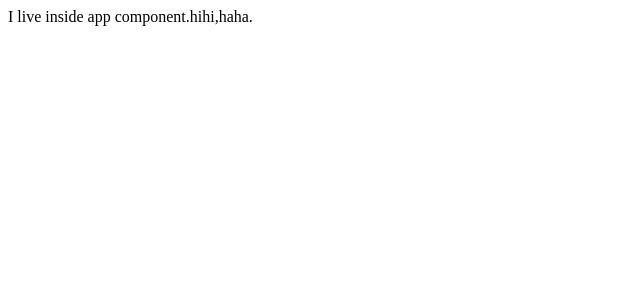
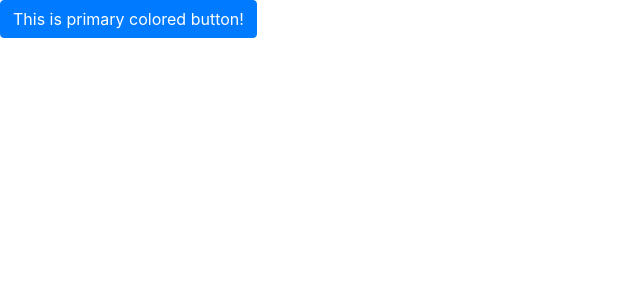
Before and after one commit to Yunksi/3fs-challenge, a React app: page / in a window 1280 px wide. Shown: the top 300 px of the page, without its empty margins (0-640 px from the left). Built offline with nearby package versions, Linux system fonts and the light colour scheme; the HTML template or start-up script is replaced by a standard one.

Commit message:
Added bootstrap, reactstrap, css-loader, style-loader, updated webpack

```diff
--- a/package.json
+++ b/package.json
@@ -23,13 +23,17 @@
     "@babel/preset-env": "^7.1.0",
     "@babel/preset-react": "^7.0.0",
     "babel-loader": "^8.0.4",
+    "css-loader": "^1.0.1",
     "react-hot-loader": "^4.3.12",
     "webpack": "^4.25.1",
     "webpack-cli": "^3.1.2",
     "webpack-dev-server": "^3.1.10"
   },
   "dependencies": {
+    "bootstrap": "^4.1.3",
     "react": "^16.6.0",
-    "react-dom": "^16.6.0"
+    "react-dom": "^16.6.0",
+    "reactstrap": "^6.5.0",
+    "style-loader": "^0.23.1"
   }
 }
--- a/src/App.jsx
+++ b/src/App.jsx
@@ -1,8 +1,9 @@
 import React, { Component } from 'react';
+import { Button } from 'reactstrap';
 
 export class App extends Component {
   render() {
-    return <div>I live inside app component.hihi,haha.</div>;
+    return <Button color="primary">This is primary colored button!</Button>;
   }
 }
 
--- a/src/index.js
+++ b/src/index.js
@@ -1,5 +1,6 @@
 import React, { Component } from 'react';
 import ReactDOM from 'react-dom';
+import 'bootstrap/dist/css/bootstrap.min.css';
 
 import { App } from './App';
 
--- a/webpack.config.js
+++ b/webpack.config.js
@@ -8,6 +8,10 @@ module.exports = {
         test: /\.(js|jsx)$/,
         exclude: /node_modules/,
         use: ['babel-loader']
+      },
+      {
+        test: /\.css$/,
+        use: ['style-loader', 'css-loader']
       }
     ]
   },
```
Also changed, not shown: 1 other file (tests, documents, lock files or other folders).
